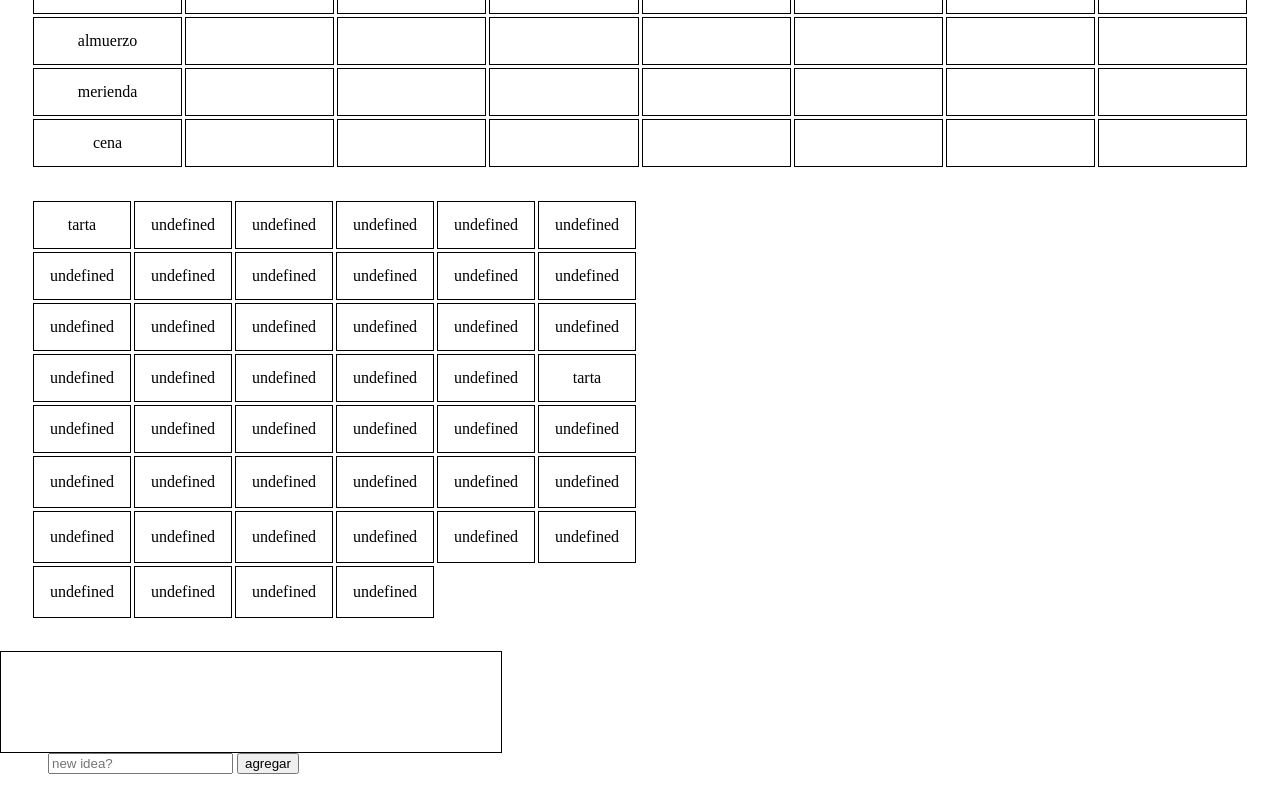
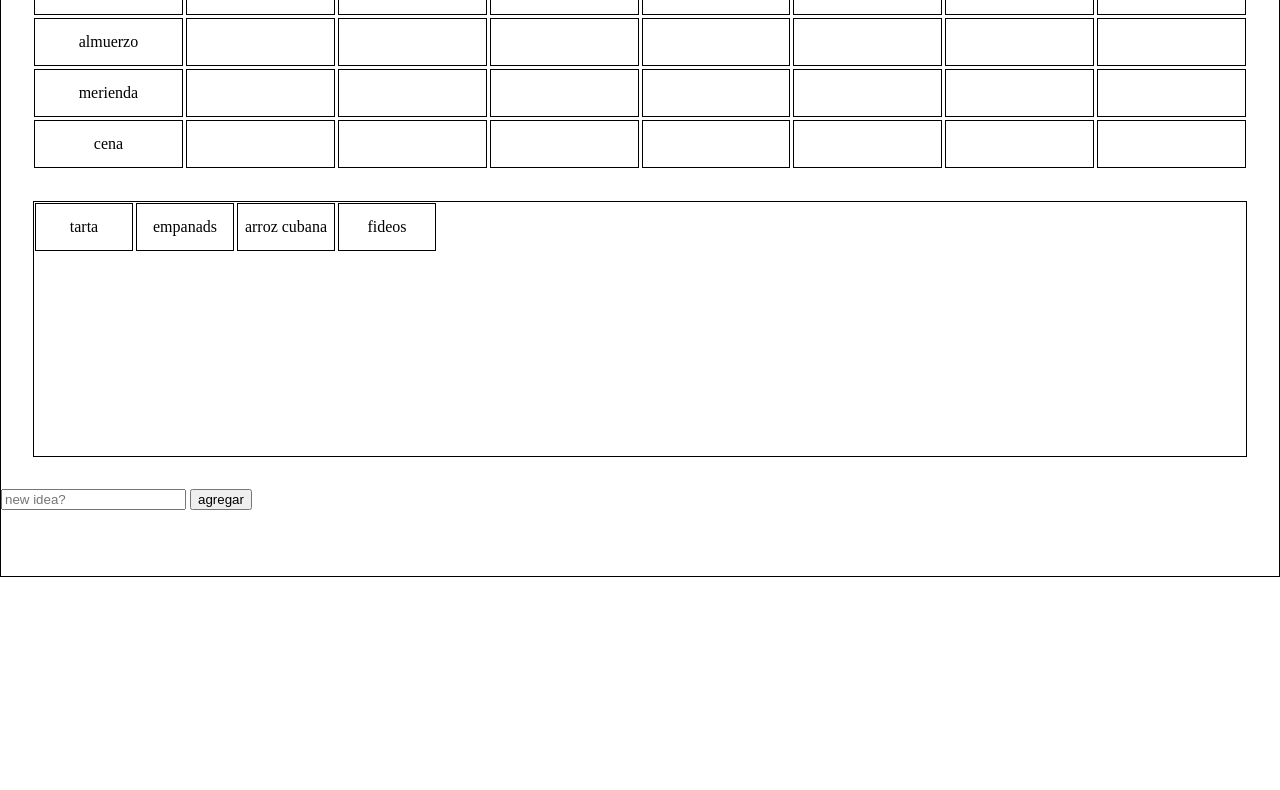
Before and after one commit to jonrovner/website2, a plain HTML site: page weeklymenu.html in a window 1280 px wide. Shown: the part 223-1013 px from the top of the page. After the commit the page ends 800 px from the top, so only its background shows below. Drawn offline with Linux system fonts and the light colour scheme.

Commit message:
debugged show ingredients

```diff
--- a/weeklymenu.html
+++ b/weeklymenu.html
@@ -6,20 +6,24 @@
         <style type = "text/css" media = "all">
 
         body{
+            border: 1px solid black;
             margin: 0px;
             padding: 0px;
         }
         .infotext {
+            border: 1px solid black
             font-style: italic;
             margin-left: 2em;
         }
         nav{
+            border: 1px solid black
             margin: 1em;
             height: 2px;
             border: 1px solid cornflowerblue;
         }
 
         .title{
+            border: 1px solid black
             margin-left:12em;
         }
         .week{
@@ -40,6 +44,7 @@
             grid-template-rows: 50px 50px 50px 50px 50px;
             row-gap: 1px;
             column-gap: 1px;
+            border: 1px solid black
         }
         .item {
             border: 1px solid black;
@@ -57,17 +62,30 @@
             background-color: pink;
         }
         .addDishes {
+            border: 1px solid black
             margin-left: 3em;
 
         }
         .selected {
             background-color: lightcyan;
         }
-        #ingredients {
-            align-self: center;
-            height: 100px;
-            width: 500px;
-            border: 1px solid black;
+
+        .ingredientsList{
+
+            display: none;
+            position: relative;
+            background-color: #f1f1f1;
+            min-width: 160px;
+            box-shadow: 0px 8px 16px 0px rgba(0,0,0,0.2);
+
+        }
+        .item:hover .ingredientsList {
+            display: block;
+            position: fixed;
+            bottom: 0;
+            right: 0;
+            border: 1px solid black
+
 
         }
         </style>
@@ -129,7 +147,7 @@
             </div>
             <div class="container menu" id="menu">
             </div>
-            <div id="ingredients"></div>
+
             <form class="addDishes">
                 <input type="text" name="item" placeholder="new idea?" required>
                 <input type="submit" value="agregar">
@@ -138,75 +156,77 @@
         </main>
 
         </div>
+
+
     <script>
         var thingToDrag = "";
         var addDishes = document.querySelector('.addDishes');
 
         let defaultDishes = [
                         {name: "tarta",
-        ingredients: ["masa pascualina", "huevos", "manteca", "espinaca", "queso"]
+                        ingredients: [
+                                    "masa pascualina",
+                                    "huevos",
+                                    "manteca",
+                                    "espinaca",
+                                    "queso"]
                         },
-        "empanads",
-        "arroz cubana",
+                        {name: "empanads",
+                        ingredients: [
+                                    "tapas empanadas",
+                                    "lata atun",
+                                    "papas",
+                                    "cebollas"]
+                        },
+                        {name:"arroz cubana",
+                        ingredients: [
+                                      "arroz",
+                                      "banana",
+                                      "huevos",
+                                      "salchichas"]
+                        },
+                        {name:"fideos",
+                        ingredients: [
                                       "fideos",
-        "tacos",
-        "sopa",
-        "ñoquis",
-        "pollo",
-        "milanesas",
-        "bifes",
-        "carne",
-        "asado",
-        "risoto calabaza",
-        "risoto remolacha",
-        "merluza",
-        "salmon",
-        "calaba rellena",
-        "mila beren",
-        "hamburguesas",
-        "pizza",
-        "tortilla",
-        "buñuelos",
-        "falafel"
+                                      "lata tomate",
+                                      "queso rallado"
+                        ]},
                         ];
 
+
+      function getDishes(){
+            if (localStorage.getItem("dishes")===null){
+            return defaultDishes.slice();
+            }
+            return JSON.parse(localStorage.getItem("dishes"));
+
+      }
       function populateMenu() {
-          if (localStorage.getItem("dishes")===null){
-            var dishes = defaultDishes;
+        const dishes = getDishes();
+
             dishes.forEach(function(dish) {
-                var food = document.createElement("div");
-                food.classList.add("item");
-                food.draggable = true;
-                food.innerHTML = "<p draggable=\"true\" ondragstart=\"drag(this)\" data-ingredients="+dish.ingredients+">"+dish.name+" </p>";
-                document.getElementById("menu").appendChild(food);}
-            );
-            localStorage.setItem("dishes", JSON.stringify(dishes));
-          }
-        const storedDishes = JSON.parse(localStorage.getItem("dishes"));
-        storedDishes.forEach(function(dish) {
+                var dis = dish.name
                 var food = document.createElement("div");
                 food.classList.add("item");
                 food.draggable = true;
 
-          food.innerHTML = "<p onmouseover=\"mouseOverHandle(this)\" draggable=\"true\" ondragstart=\"drag(this)\" data-ingredients="+dish.ingredients+">"+dish.name+" </p>";
-          document.getElementById("menu").appendChild(food);});
-      }
+                food.innerHTML = "<p draggable=\"true\" ondragstart=\"drag(this)\" >"+dis+" </p><div class=\"ingredientsList\" id=\""+dis+"\"></div>";
 
-      function mouseOverHandle(e){
-          var name = e.innerHTML;
-          e.classList.add("selected");
-          const found = defaultDishes.find(element => name == name);
-          const ingredients = found.ingredients;
-          console.log(ingredients);
-          ingredients.forEach((ingredient) =>{
-              var ingr = document.createElement("p");
-              ingr.innerHTML = ingredient;
-              document.getElementById("ingredients").appendChild(ingr);
-
+                document.getElementById("menu").appendChild(food);
+                var ings = dish.ingredients;
+                ings.forEach(function(i){
+                    var ing = document.createElement("p");
+                    ing.innerHTML = i;
+                    document.getElementById(dis).appendChild(ing);
 
                 });
 
                 }
+            );
+
+            localStorage.setItem("dishes", JSON.stringify(dishes));
+          }
+
 
       function handleWeekClick(e){
 
@@ -215,12 +235,12 @@
         }
       }
 
-
       function allowDrop(e) {
             e.preventDefault();
             }
 
         function drag(e) {
+            console.log(e);
             thingToDrag = e.innerHTML;
             console.log(thingToDrag);
         }
```
Lines whose indentation alone changed are shown as unchanged.
